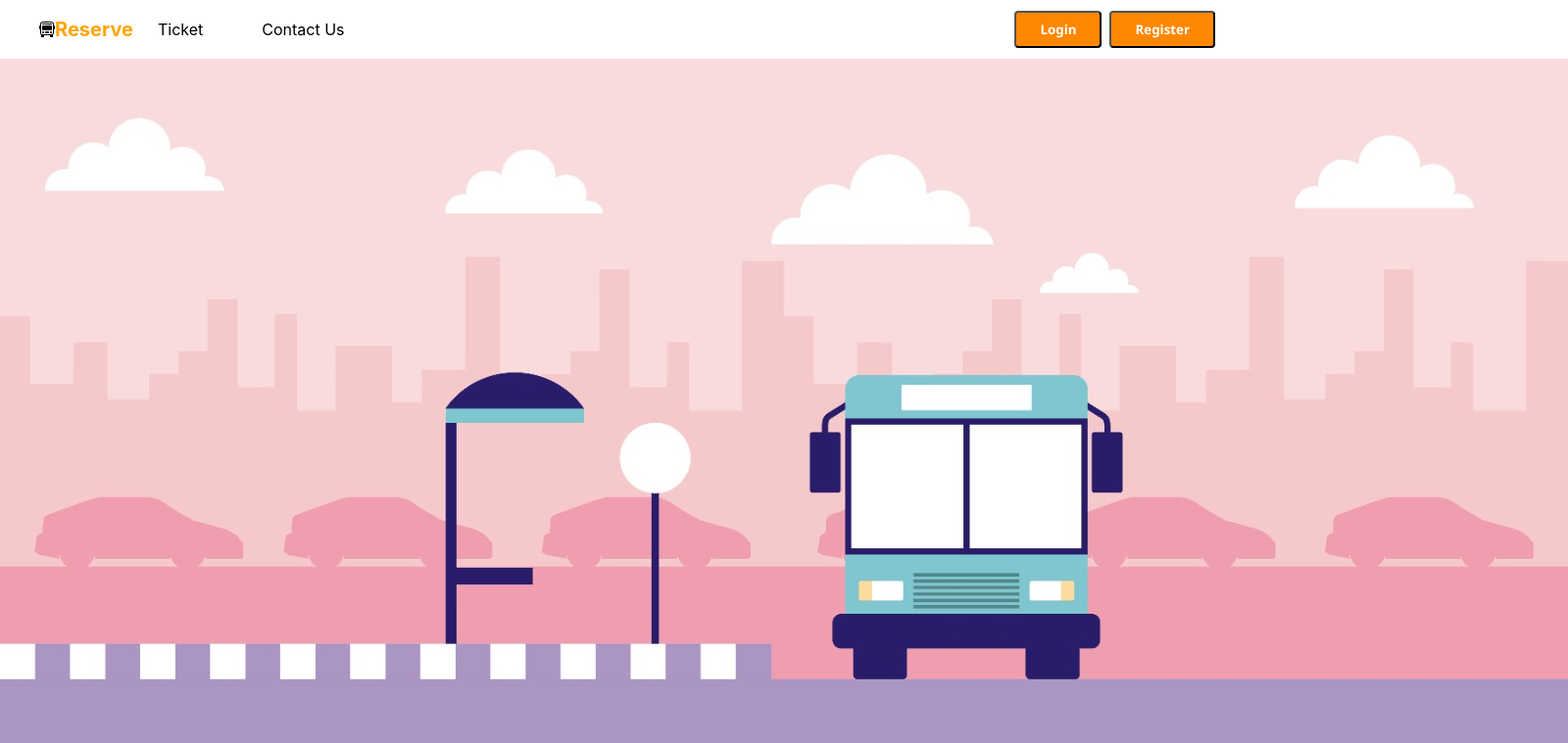
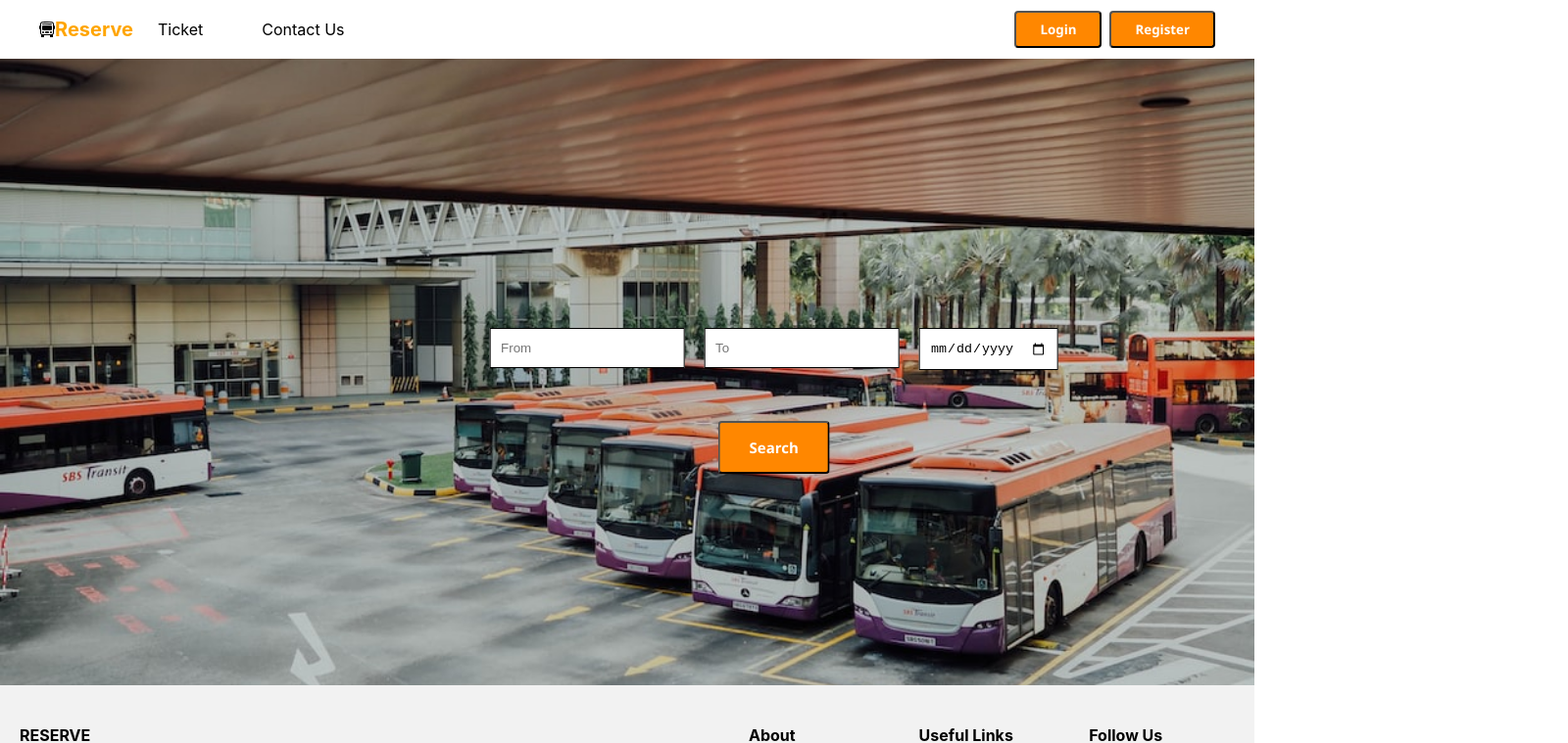
Before and after one commit to HemantWD/Bus-Booking, a React (Create React App) app in the folder Frontend/reserve/: page / in a window 1280 px wide. Shown: the top 759 px of the page at 98% size, 1600 px wide, since content can reach past the window. Built offline with nearby package versions, Linux system fonts and the light colour scheme.

Commit message:
some work done in search input

```diff
--- a/Frontend/reserve/src/Pages/Home.js
+++ b/Frontend/reserve/src/Pages/Home.js
@@ -1,16 +1,19 @@
 import React from "react";
-import wallpaper from "../assets/background.jpg";
+import wallpaper from "../assets/bus.jpeg";
 import classes from "./Home.module.css";
 import { SearchInput } from "../components/SearchInput";
+import Button from "../components/Layout/Button";
 
 export const Home = (props) => {
   return (
-    <div>
+    <div className={classes.container}>
       <img src={wallpaper} alt="image" />
       <div className={classes.search}>
-        <div className={classes.from}>
+        <div className={classes.input}>
           <SearchInput />
-          <SearchInput />
+        </div>
+        <div className={classes.submit}>
+          <Button>Search</Button>
         </div>
       </div>
     </div>
--- a/Frontend/reserve/src/Pages/Home.module.css
+++ b/Frontend/reserve/src/Pages/Home.module.css
@@ -0,0 +1,40 @@
+.container {
+  width: 100%;
+  height: 80vh;
+  /* position: relative; */
+}
+
+.container img {
+  object-fit: cover;
+  width: 100%;
+  height: 100%;
+}
+
+.search {
+  position: absolute;
+  z-index: 100;
+  top: 0;
+  left: 13%;
+  min-height: 100%;
+  transform: translate(50%, 40%);
+}
+
+.input {
+  display: flex;
+}
+
+.submit {
+  width: 100%;
+  /* margin: auto; */
+  top: 100px;
+  position: absolute;
+  display: flex;
+  justify-content: center;
+  align-items: center;
+}
+
+.submit Button {
+  margin: 10px;
+  padding: 15px 30px;
+  font-size: 15px;
+}
--- a/Frontend/reserve/src/components/SearchInput.js
+++ b/Frontend/reserve/src/components/SearchInput.js
@@ -1,12 +1,12 @@
 import React from "react";
+import classes from "./css/Search.module.css";
 
 export const SearchInput = () => {
   return (
-    <div className="">
-      <div>
-        <p>from</p>
-        <h4>city</h4>
-      </div>
+    <div className={classes.searchInput}>
+      <input type="text" placeholder="From" />
+      <input type="text" placeholder="To" />
+      <input type="date" placeholder="Date" />
     </div>
   );
 };
--- /dev/null
+++ b/Frontend/reserve/src/components/css/Search.module.css
@@ -0,0 +1,12 @@
+.searchInput {
+  width: 100%;
+  height: 80px;
+  padding: 5px 12px;
+  font-size: x-large;
+}
+
+.searchInput input {
+  border: 1px solid black;
+  margin: 10px 10px;
+  padding: 12px 10px;
+}
```
Also changed, not shown: Frontend/reserve/src/assets/bus.jpeg (added).
